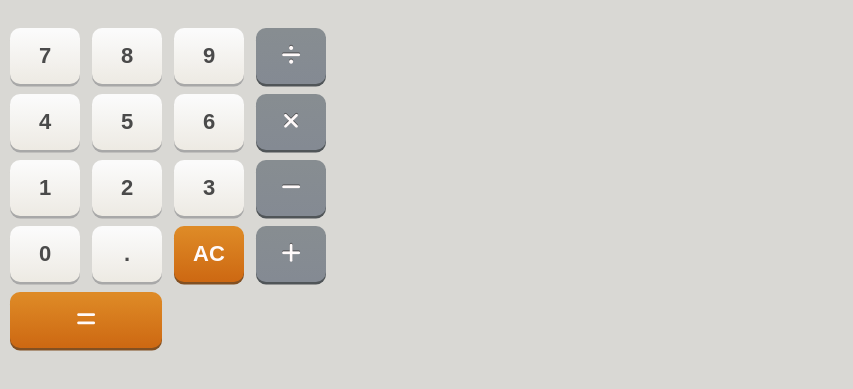
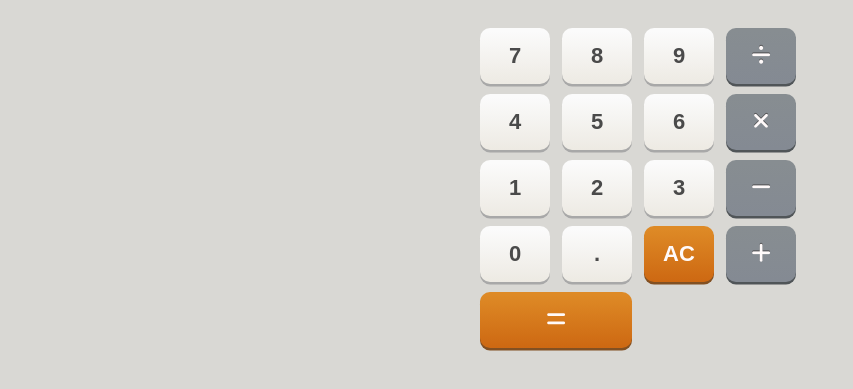
Before and after one commit to aleion/calculator, a plain HTML site: page index.html in a window 1280 px wide. Shown: the part 211-600 px from the top of the page, without its empty margins (0-853 px from the left). Drawn offline with Linux system fonts and the light colour scheme.

Commit message:
ahora siquesiiiasdasdasd

```diff
--- a/style.css
+++ b/style.css
@@ -234,7 +234,10 @@ body{
     grid-row-gap: 6px;
     align-items: center;
     justify-items: center;
-    margin: 30px auto 0 10px;
+    margin-top: 30px;
+    margin-left: auto;
+    margin-right: auto;
+    width: 320px;
 }
 .span2{
     grid-column: span 2;
```
